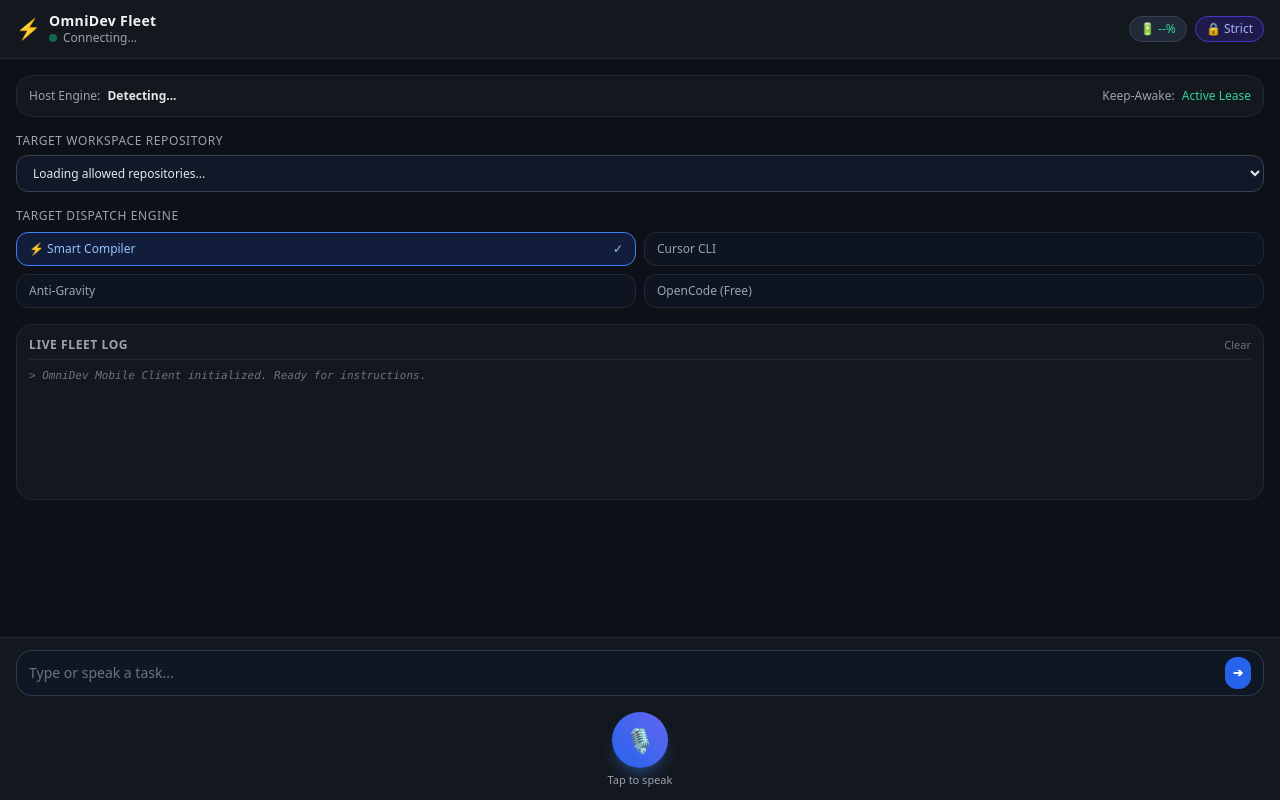
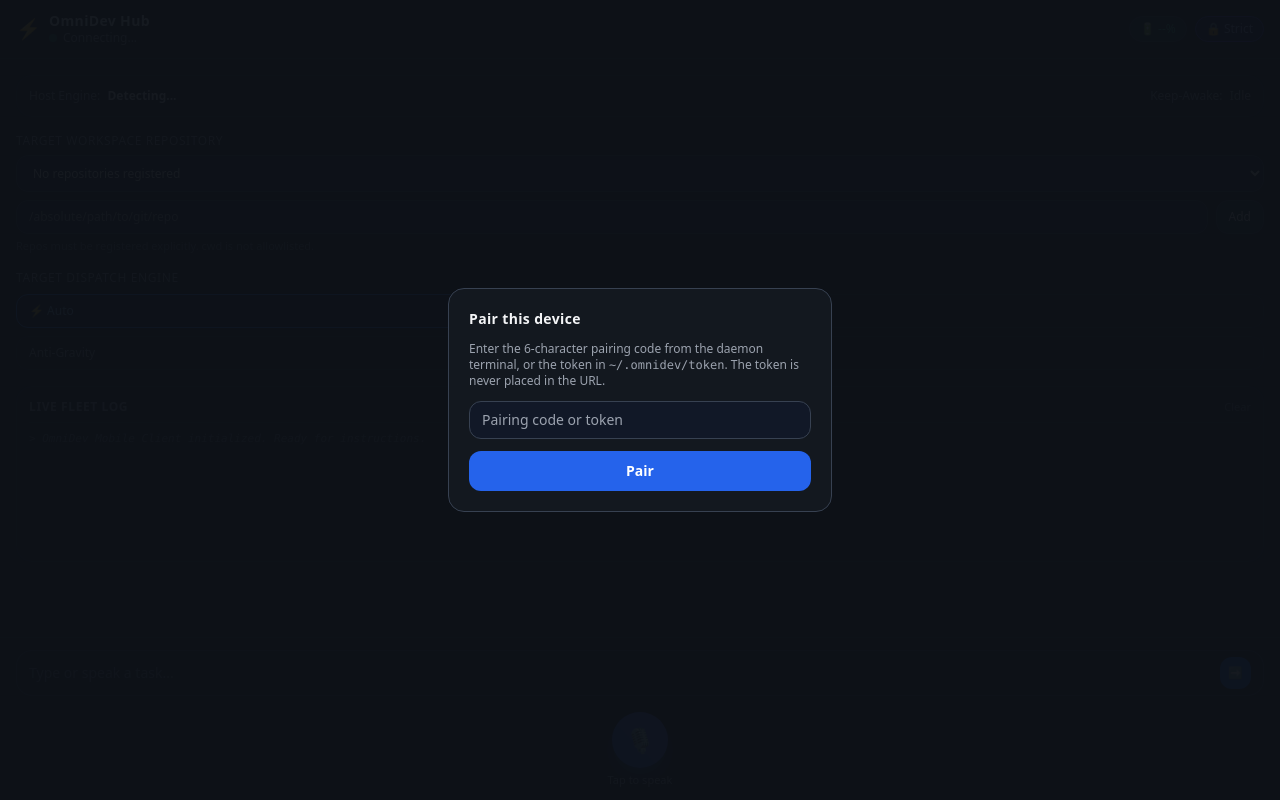
Before and after one commit to abhishekSF/omnidev-hub, a website: page pwa/index.html in a window 1280 px wide. Drawn offline with nearby package versions, Linux system fonts and the light colour scheme; no server answers.

Commit message:
Add Slice 1 tests and PWA HTML (part 3)

```diff
--- a/pwa/index.html
+++ b/pwa/index.html
@@ -31,13 +31,24 @@
 </head>
 <body class="text-gray-100 font-sans min-h-screen flex flex-col justify-between select-none">
 
+  <div id="pairing-overlay" class="hidden" style="position:fixed;inset:0;z-index:100;background:rgba(13,17,23,0.96);display:none;align-items:center;justify-content:center;padding:24px;">
+    <form id="pairing-form" class="glass w-full max-w-sm rounded-2xl border border-gray-700 p-5 space-y-3">
+      <h2 class="text-sm font-bold tracking-wide">Pair this device</h2>
+      <p class="text-xs text-gray-400">Enter the 6-character pairing code from the daemon terminal, or the token in <span class="font-mono">~/.omnidev/token</span>. The token is never placed in the URL.</p>
+      <input id="pairing-input" type="text" autocomplete="one-time-code" placeholder="Pairing code or token"
+        class="w-full bg-gray-900 border border-gray-700 rounded-xl px-3 py-2 text-sm text-gray-100 outline-none focus:border-blue-500">
+      <p id="pairing-error" class="text-xs text-red-400 hidden"></p>
+      <button type="submit" class="w-full py-2.5 rounded-xl bg-blue-600 text-white text-sm font-semibold">Pair</button>
+    </form>
+  </div>
+
   <!-- Top Navigation & Fleet Status Header -->
   <header class="glass sticky top-0 z-50 border-b border-gray-800 px-4 py-3">
     <div class="flex items-center justify-between">
       <div class="flex items-center space-x-2">
         <span class="text-xl">⚡</span>
         <div>
-          <h1 class="font-bold text-sm leading-tight tracking-wide">OmniDev Fleet</h1>
+          <h1 class="font-bold text-sm leading-tight tracking-wide">OmniDev Hub</h1>
           <div class="flex items-center space-x-1.5 text-xs text-gray-400">
             <span id="fleet-status-dot" class="w-2 h-2 rounded-full bg-emerald-500 inline-block animate-pulse"></span>
             <span id="fleet-host-name">Connecting...</span>
@@ -67,7 +78,7 @@
       </div>
       <div>
         <span class="text-gray-400">Keep-Awake:</span>
-        <span id="keepawake-status" class="text-emerald-400 font-medium ml-1">Active Lease</span>
+        <span id="keepawake-status" class="text-gray-400 font-medium ml-1">Idle</span>
       </div>
     </div>
 
@@ -75,8 +86,14 @@
     <div>
       <label class="text-xs text-gray-400 font-medium uppercase tracking-wider block mb-1.5">Target Workspace Repository</label>
       <select id="repo-select" class="w-full bg-gray-900 border border-gray-700 rounded-xl px-3 py-2 text-xs text-gray-200 outline-none focus:border-blue-500">
-        <option value="">Loading allowed repositories...</option>
+        <option value="">No repositories registered</option>
       </select>
+      <div class="flex items-center space-x-2 mt-2">
+        <input id="repo-add-input" type="text" placeholder="/absolute/path/to/git/repo"
+          class="flex-1 bg-gray-900 border border-gray-700 rounded-xl px-3 py-2 text-xs text-gray-200 outline-none focus:border-blue-500">
+        <button id="repo-add-btn" type="button" class="shrink-0 px-3 py-2 rounded-xl bg-gray-800 border border-gray-700 text-xs text-gray-200">Add</button>
+      </div>
+      <p class="text-[11px] text-gray-500 mt-1">Repos must be registered explicitly. cwd is not allowlisted.</p>
     </div>
 
     <!-- Target IDE Selector Chips -->
@@ -84,8 +101,8 @@
       <label class="text-xs text-gray-400 font-medium uppercase tracking-wider block mb-2">Target Dispatch Engine</label>
       <div class="grid grid-cols-2 gap-2 text-xs">
         <button onclick="setEngine('auto')" id="chip-auto" class="engine-chip py-2 px-3 rounded-xl border border-blue-500 bg-blue-950/60 text-blue-300 font-medium flex items-center justify-between">
-          <span>⚡ Smart Compiler</span>
-          <span>✓</span>
+          <span>⚡ Auto</span>
+          <span data-check="1">✓</span>
         </button>
         <button onclick="setEngine('cursor')" id="chip-cursor" class="engine-chip py-2 px-3 rounded-xl border border-gray-800 bg-gray-900/60 text-gray-400 font-medium flex items-center justify-between">
           <span>Cursor CLI</span>
@@ -174,7 +191,7 @@
       <input id="prompt-input" type="text" placeholder="Type or speak a task..."
         class="bg-transparent flex-1 text-sm outline-none text-gray-100 placeholder-gray-500">
       <button onclick="submitPrompt()" class="bg-blue-600 hover:bg-blue-500 text-white rounded-xl p-2 text-xs font-bold transition">
-        ➔
+        ➡
       </button>
     </div>
 
```
